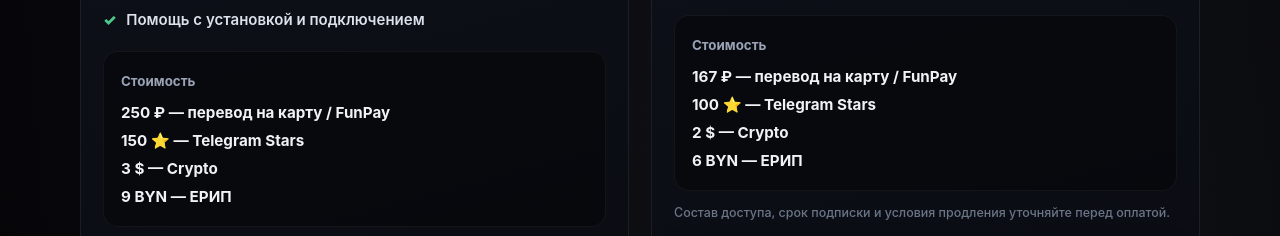
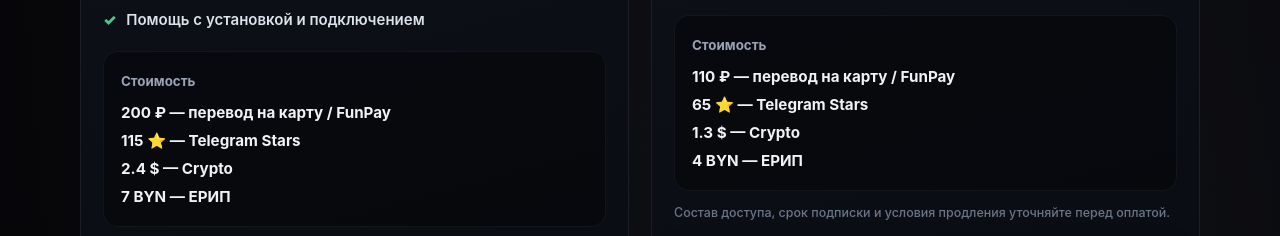
Before and after one commit to danyaIOS/danyaIOS, a plain HTML site: page index.html in a window 1280 px wide. Shown: the part 1966-2202 px from the top of the page. Drawn offline with Linux system fonts and the light colour scheme.

Commit message:
Add files via upload

```diff
--- a/index.html
+++ b/index.html
@@ -483,7 +483,7 @@
               </ul>
               <div class="price">
                 <small>Стоимость</small>
-                <strong>250 ₽ — перевод на карту / FunPay<br>150 ⭐ — Telegram Stars<br>3 $ — Crypto<br>9 BYN — ЕРИП</strong>
+                <strong>200 ₽ — перевод на карту / FunPay<br>115 ⭐ — Telegram Stars<br>2.4 $ — Crypto<br>7 BYN — ЕРИП</strong>
               </div>
               <p class="fine">Гарантия 24 часа. Замена при наличии видео-доказательств и соблюдении условий продавца.</p>
               <a class="btn" href="https://t.me/qgios" target="_blank" rel="noopener noreferrer">Приобрести продукт ↗</a>
@@ -509,7 +509,7 @@
               </ul>
               <div class="price">
                 <small>Стоимость</small>
-                <strong>167 ₽ — перевод на карту / FunPay<br>100 ⭐ — Telegram Stars<br>2 $ — Crypto<br>6 BYN — ЕРИП</strong>
+                <strong>110 ₽ — перевод на карту / FunPay<br>65 ⭐ — Telegram Stars<br>1.3 $ — Crypto<br>4 BYN — ЕРИП</strong>
               </div>
               <p class="fine">Состав доступа, срок подписки и условия продления уточняйте перед оплатой.</p>
               <a class="btn" href="https://t.me/qgios" target="_blank" rel="noopener noreferrer">Приобрести продукт ↗</a>
```
